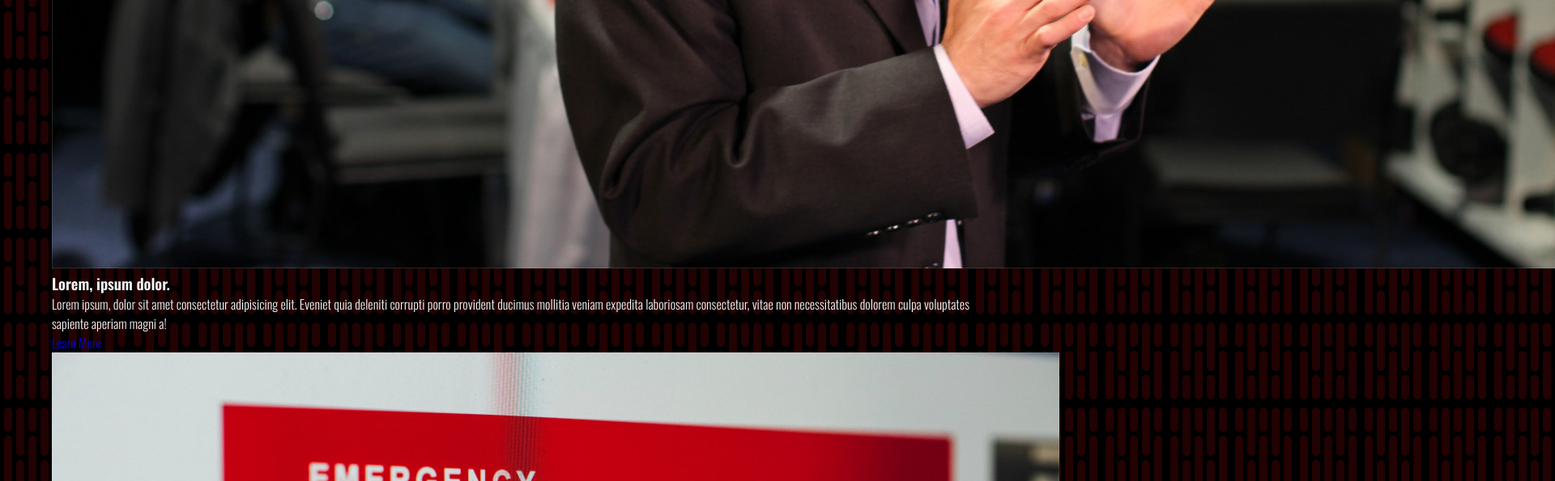
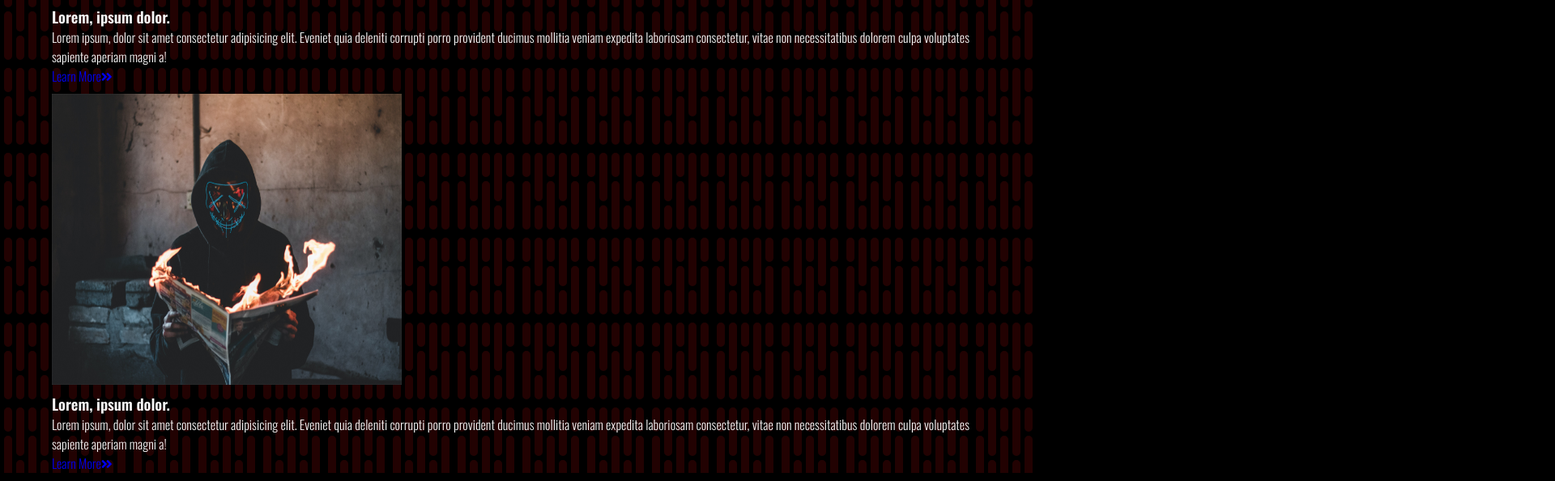
Before and after one commit to becarrillo/prueba-2, a plain HTML site: page index.html in a window 1280 px wide. Shown: the part 1601-2196 px from the top of the page at 81% size, 1920 px wide, since content can reach past the window. Drawn offline with nearby package versions, Linux system fonts and the light colour scheme.

Commit message:
intento correccion en new cards

```diff
--- a/index.html
+++ b/index.html
@@ -59,30 +59,30 @@
         </header>
 
         <!-- NEW CARDS -->
-        <div class="news-cards"></div>
-            <div>
+        <div class="news-cards">
+            <div
                 <img src="image/news1.jpg" alt="News 1" />
                 <h3>Lorem, ipsum dolor.</h3>
                 <p>Lorem ipsum, dolor sit amet consectetur adipisicing elit. Eveniet quia deleniti corrupti porro provident ducimus mollitia veniam expedita laboriosam consectetur, vitae non necessitatibus dolorem culpa voluptates sapiente aperiam magni a!</p>
-                <a href="#">Learn More</a>
+                <a href="#">Learn More<i class="fas fa-angle-double-right"></i></a>
             </div>
             <div>
                 <img src="image/news2.jpg" alt="News 2" />
-                <h4>Lorem, ipsum dolor.</h4>
+                <h3>Lorem, ipsum dolor.</h3>
                 <p>Lorem ipsum, dolor sit amet consectetur adipisicing elit. Eveniet quia deleniti corrupti porro provident ducimus mollitia veniam expedita laboriosam consectetur, vitae non necessitatibus dolorem culpa voluptates sapiente aperiam magni a!</p>
-                <a href="#">Learn More</a>
+                <a href="#">Learn More<i class="fas fa-angle-double-right"></i></a>
             </div>
             <div>
-                <img src="image/news3.jpg" alt="News 3" />
-                <h5>Lorem, ipsum dolor.</h5>
-                <p>Lorem ipsum, dolor sit amet consectetur adipisicing elit. Eveniet quia deleniti corrupti porro provident ducimus mollitia veniam expedita laboriosam consectetur, vitae non necessitatibus dolorem culpa voluptates sapiente aperiam magni a!</p>
-                <a href="#">Learn More</a>
+                 <img src="image/news3.jpg" alt="News 3" />
+                 <h3>Lorem, ipsum dolor.</h3>
+                 <p>Lorem ipsum, dolor sit amet consectetur adipisicing elit. Eveniet quia deleniti corrupti porro provident ducimus mollitia veniam expedita laboriosam consectetur, vitae non necessitatibus dolorem culpa voluptates sapiente aperiam magni a!</p>
+                <a href="#">Learn More<i class="fas fa-angle-double-right"></i></a>
             </div>
             <div>
                 <img src="image/news4.jpg" alt="News 4" />
-                <h6>Lorem, ipsum dolor.</h6>
+                <h3>Lorem, ipsum dolor.</h3>
                 <p>Lorem ipsum, dolor sit amet consectetur adipisicing elit. Eveniet quia deleniti corrupti porro provident ducimus mollitia veniam expedita laboriosam consectetur, vitae non necessitatibus dolorem culpa voluptates sapiente aperiam magni a!</p>
-                <a href="#">Learn More</a>
+                <a href="#">Learn More<i class="fas fa-angle-double-right"></i></a>
             </div>
         </div>
     </div>
--- a/styles.css
+++ b/styles.css
@@ -87,7 +87,7 @@ ul {
     flex-direction: column;
     align-items: center;
     justify-content: flex-end;
-    margin-bottom: 6mm;
+    margin-bottom: 20px;
 }
 
 .btn {
@@ -99,7 +99,6 @@ ul {
     font-size: 15px;
     font-weight: bolder;
     border: 1px solid white;
-    margin: 10px 0;
 }
 
 .showcase h2,
@@ -108,18 +107,28 @@ ul {
 }
 
 /* NEW CARDS */
-.news-cards {
-    display: grid;
-    grid-template-columns: 1fr, 1fr, 1fr, 1fr;
-    justify-content: space-between;
+.new-cards div {
+     display: grid;
+    grid-template-columns: repeat(4), 1fr;
+    gap: 25px;
 }
 
-.new-cards h3, h4, h5, h6 {
+.news-cards img {
+    display: grid;
+    grid-template-columns: repeat(4), 1fr;
+    gap: 25px;
+    margin: 10px 0;
+    width: 27em;
+    height: 360px;
+}
+
+.new-cards h3 {
     font-weight: 900;
     color: burlywood;
+    margin: 30px 10px;
+
 }
 
-.new-cards img {
-    width: 100%;
-    height: 180px;
+.new-cards p {
+    padding: 5px;
 }
```
